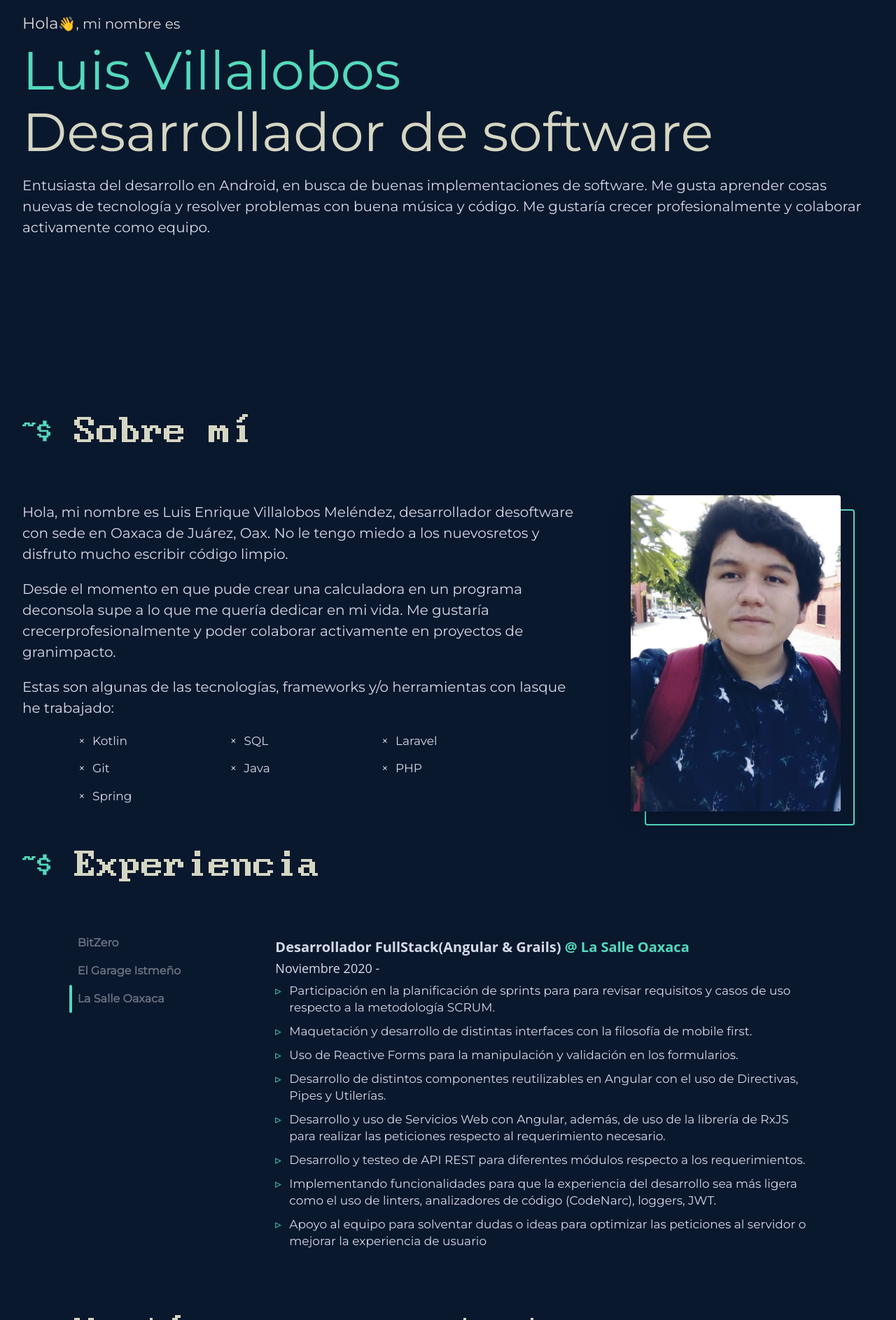
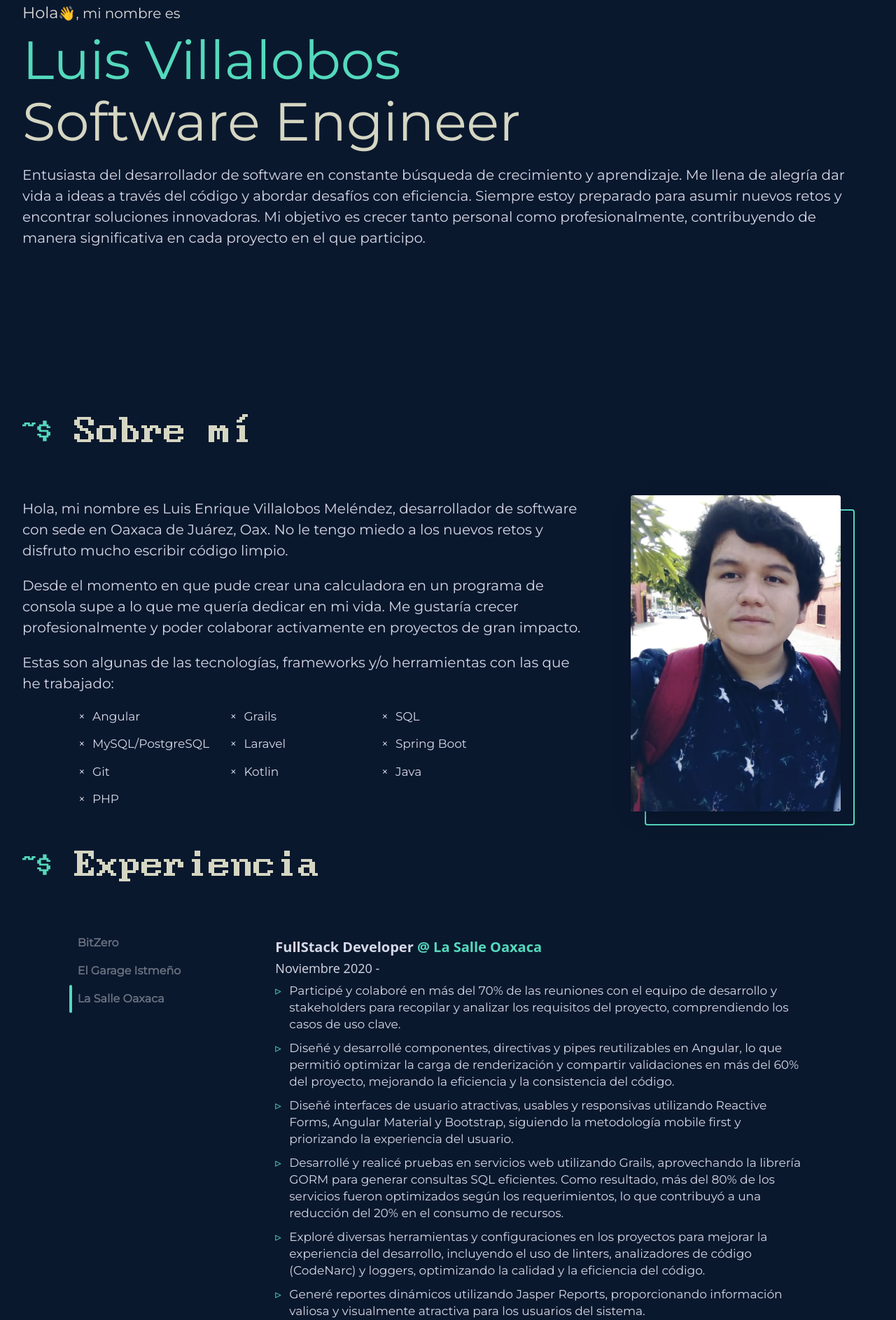
Before and after one commit to luisenricke/portafolio-angular, an Angular app: page / in a window 1280 px wide. Shown: the part 220-2107 px from the top of the page at 70% size. Built offline with nearby package versions, Linux system fonts and the light colour scheme.

Commit message:
docs: update references

```diff
--- a/src/app/home/components/about-me/about-me.component.ts
+++ b/src/app/home/components/about-me/about-me.component.ts
@@ -7,25 +7,28 @@ import { Component } from '@angular/core';
 })
 export class AboutMeComponent {
   descriptionParagraph: string[] = [
-    'Hola, mi nombre es Luis Enrique Villalobos Meléndez, desarrollador de' +
-      'software con sede en Oaxaca de Juárez, Oax. No le tengo miedo a los nuevos' +
+    'Hola, mi nombre es Luis Enrique Villalobos Meléndez, desarrollador de ' +
+      'software con sede en Oaxaca de Juárez, Oax. No le tengo miedo a los nuevos ' +
       'retos y disfruto mucho escribir código limpio.',
-    'Desde el momento en que pude crear una calculadora en un programa de' +
-      'consola supe a lo que me quería dedicar en mi vida. Me gustaría crecer' +
-      'profesionalmente y poder colaborar activamente en proyectos de gran' +
+    'Desde el momento en que pude crear una calculadora en un programa de ' +
+      'consola supe a lo que me quería dedicar en mi vida. Me gustaría crecer ' +
+      'profesionalmente y poder colaborar activamente en proyectos de gran ' +
       'impacto.',
-    'Estas son algunas de las tecnologías, frameworks y/o herramientas con las' +
+    'Estas son algunas de las tecnologías, frameworks y/o herramientas con las ' +
       'que he trabajado:',
   ];
 
   skills: string[] = [
+    'Angular',
+    'Grails',
+    'SQL',
+    'MySQL/PostgreSQL',
+    'Laravel',
+    'Spring Boot',
+    'Git',
     'Kotlin',
-    'SQL',
-    'Laravel',
-    'Git',
     'Java',
     'PHP',
-    'Spring',
   ];
 
   imgPath: string = './me.png';
--- a/src/app/home/components/introduction/introduction.component.html
+++ b/src/app/home/components/introduction/introduction.component.html
@@ -4,12 +4,14 @@
       <em>Hola</em> <span class="wave">👋</span>, mi nombre es
       <span class="name">Luis Villalobos</span>
     </p>
-    <p class="professional-description">Desarrollador de software</p>
+    <p class="professional-description">Software Engineer</p>
     <p class="description">
-      Entusiasta del desarrollo en Android, en busca de buenas implementaciones
-      de software. Me gusta aprender cosas nuevas de tecnología y resolver
-      problemas con buena música y código. Me gustaría crecer profesionalmente y
-      colaborar activamente como equipo.
+      Entusiasta del desarrollador de software en constante búsqueda de
+      crecimiento y aprendizaje. Me llena de alegría dar vida a ideas a través
+      del código y abordar desafíos con eficiencia. Siempre estoy preparado para
+      asumir nuevos retos y encontrar soluciones innovadoras. Mi objetivo es
+      crecer tanto personal como profesionalmente, contribuyendo de manera
+      significativa en cada proyecto en el que participo.
     </p>
   </div>
 </section>
--- a/src/app/home/components/work-experience/work-experience.component.ts
+++ b/src/app/home/components/work-experience/work-experience.component.ts
@@ -19,14 +19,13 @@ export class WorkExperienceComponent implements OnInit {
         startAt: 'Abril 2019',
         endAt: 'Febrero 2020',
         tasks: [
-          'Desarrollo de funcionalidades en los proyectos de una forma modular y robusta con Kotlin y Java',
-          'Conceptualizando y diseñando las interfaces de usuario con XML tendencia a Material Design',
-          'Encargado de implementar la persistencia de datos de las aplicaciones con SharedPreference y Room (SQLite)',
-          'Implementación del componente de navegación de Jetpack para facilitar la escalabilidad de posibles nuevas características en los proyectos',
-          'Implementación de Volley y Retorfit como herramientas para gestionar las peticiones y respuestas a los servicios web',
-          'Ayudando a solucionar errores de lógica en el código, patrones de diseño y otras implementaciones durante el desarrollo de los proyectos',
+          'Desarrollé funcionalidades de forma modular y robusta utilizando Kotlin y Java en los proyectos, garantizando un código de calidad y un buen rendimiento.',
+          'Conceptualicé y diseñé interfaces de usuario utilizando XML, con un enfoque en Material Design para lograr interfaces atractivas y consistentes visualmente.',
+          'Implementé el componente de navegación de Jetpack para facilitar la escalabilidad de posibles nuevas características en los proyectos, asegurando una estructura de navegación eficiente y adaptable.',
+          'Utilicé Volley y Retrofit como herramientas para gestionar las peticiones y respuestas a los servicios web, asegurando una comunicación fluida y eficiente entre la aplicación y los servidores.',
+          'Ayudé a solucionar errores de lógica en el código, así como a identificar y aplicar patrones de diseño y mejores prácticas durante el desarrollo de los proyectos, garantizando la calidad y la coherencia del código.',
         ],
-        stack: ['Angular', 'Grails', 'PostgreSQL'],
+        stack: ['AndroidSDK', 'SQLite', 'Material Design', 'Retrofit'],
       },
     },
     {
@@ -35,11 +34,11 @@ export class WorkExperienceComponent implements OnInit {
       content: {
         job: 'Escritor',
         startAt: 'Septiembre 2018',
-        endAt: null,
+        endAt: 'Enero 2023',
         tasks: [
-          'Desarrollo y diseño de la página web con Wix',
-          'Generador de contenido de temas de tecnología y desarrollo de software',
-          'Ayudante de la pre-producción de los videos del canal de YouTube',
+          'Desarrollo y diseño de la página web con Wix.',
+          'Generador de contenido de temas de tecnología y desarrollo de software.',
+          'Ayudante de la pre-producción de los videos del canal de YouTube.',
         ],
       },
     },
@@ -47,19 +46,21 @@ export class WorkExperienceComponent implements OnInit {
       slug: 'salle-oaxaca',
       name: 'La Salle Oaxaca',
       content: {
-        job: 'Desarrollador FullStack(Angular & Grails)',
+        job: 'FullStack Developer',
         startAt: 'Noviembre 2020',
         endAt: null,
         tasks: [
-          'Participación en la planificación de sprints para para revisar requisitos y casos de uso respecto a la metodología SCRUM.',
-          'Maquetación y desarrollo de distintas interfaces con la filosofía de mobile first.',
-          'Uso de Reactive Forms para la manipulación y validación en los formularios.',
-          'Desarrollo de distintos componentes reutilizables en Angular con el uso de Directivas, Pipes y Utilerías.',
-          'Desarrollo y uso de Servicios Web con Angular, además, de uso de la librería de RxJS para realizar las peticiones respecto al requerimiento necesario.',
-          'Desarrollo y testeo de API REST para diferentes módulos respecto a los requerimientos.',
-          'Implementando funcionalidades para que la experiencia del desarrollo sea más ligera como el uso de linters, analizadores de código (CodeNarc), loggers, JWT.',
-          'Apoyo al equipo para solventar dudas o ideas para optimizar las peticiones al servidor o mejorar la experiencia de usuario',
+          'Participé y colaboré en más del 70% de las reuniones con el equipo de desarrollo y stakeholders para recopilar y analizar los requisitos del proyecto, comprendiendo los casos de uso clave.',
+          'Diseñé y desarrollé componentes, directivas y pipes reutilizables en Angular, lo que permitió optimizar la carga de renderización y compartir validaciones en más del 60% del proyecto, mejorando la eficiencia y la consistencia del código.',
+          'Diseñé interfaces de usuario atractivas, usables y responsivas utilizando Reactive Forms, Angular Material y Bootstrap, siguiendo la metodología mobile first y priorizando la experiencia del usuario.',
+          'Desarrollé y realicé pruebas en servicios web utilizando Grails, aprovechando la librería GORM para generar consultas SQL eficientes. Como resultado, más del 80% de los servicios fueron optimizados según los requerimientos, lo que contribuyó a una reducción del 20% en el consumo de recursos.',
+          'Exploré diversas herramientas y configuraciones en los proyectos para mejorar la experiencia del desarrollo, incluyendo el uso de linters, analizadores de código (CodeNarc) y loggers, optimizando la calidad y la eficiencia del código.',
+          'Generé reportes dinámicos utilizando Jasper Reports, proporcionando información valiosa y visualmente atractiva para los usuarios del sistema.',
+          'Colaboré en la resolución de problemas y la toma de decisiones técnicas relacionadas con el proyecto, aportando mi experiencia y conocimientos para encontrar soluciones eficientes y efectivas.',
+          'Participé en la revisión de código y en las pruebas de la aplicación, garantizando la calidad y el cumplimiento de los estándares establecidos.',
+          'Colaboré en aproximadamente el 60% del diseño de la base de datos, aportando mis conocimientos en modelado y optimización de bases de datos para garantizar una estructura eficiente y escalable.',
         ],
+        stack: ['Angular', 'Grails', 'PostgreSQL'],
       },
     },
   ];
```
